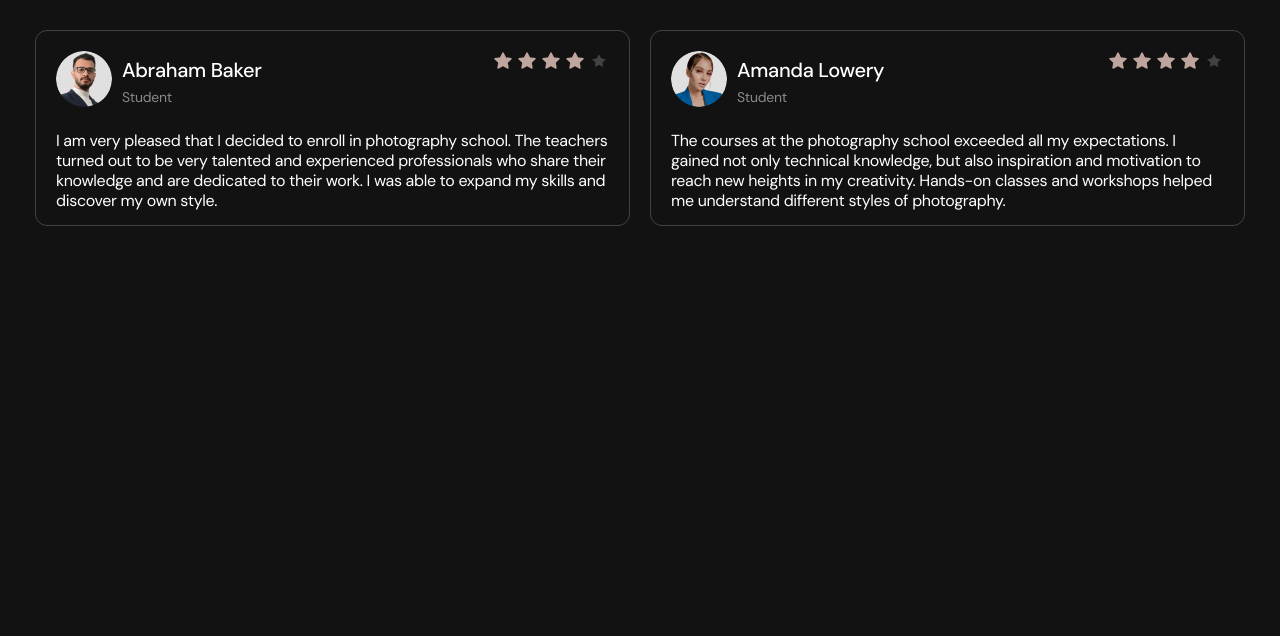
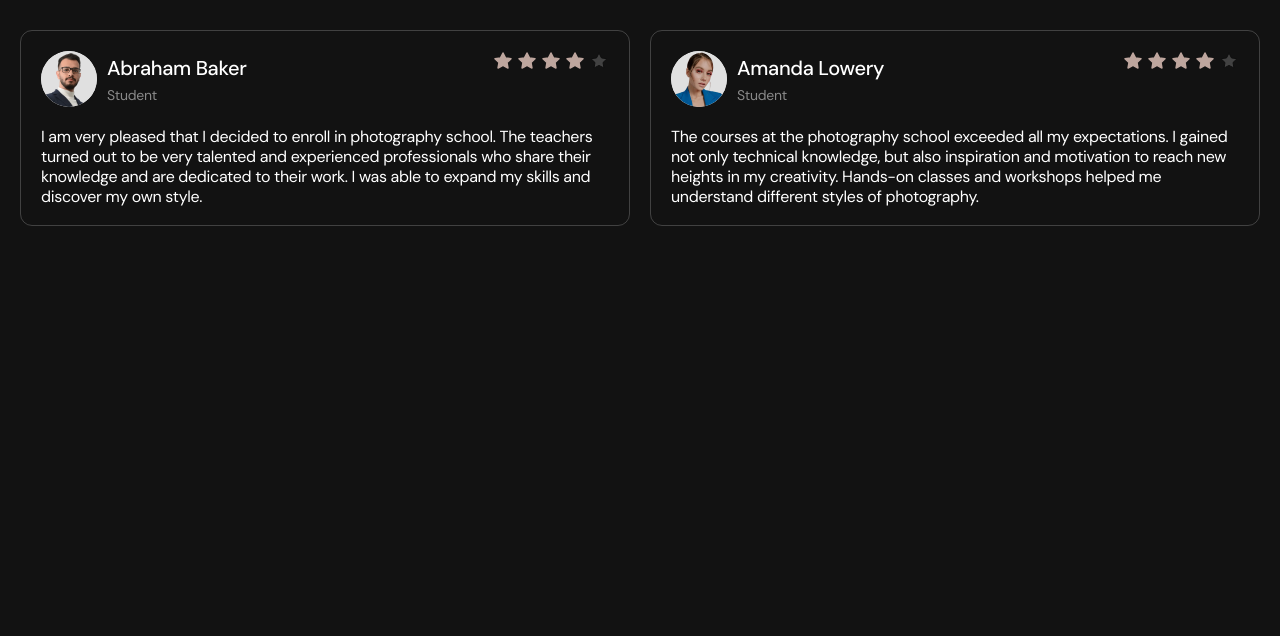
Before and after one commit to hllverel/group-d-html-css-poject-november, a website built with Vite: page src/index.html in a window 1280 px wide. Shown: the part 164-800 px from the top of the page. Built offline with nearby package versions, Linux system fonts and the light colour scheme.

Commit message:
Refactor reviews section styles in styles.css
Updated styles for the reviews section, including padding, font sizes, and layout adjustments. Removed unused media queries and improved user avatar styling.

````diff
--- a/src/css/styles.css
+++ b/src/css/styles.css
@@ -29,7 +29,6 @@ body {
   min-width: 320px;
   max-width: 1440px;
   margin: 0 auto;
-  padding: 0 20px;
 }
 
 h1 {
@@ -76,7 +75,7 @@ ul {
 
 section {
   margin: 0;
-  padding: 20px 0;
+  padding: 20px;
 }
 
 section ul {
@@ -87,48 +86,49 @@ section ul {
 }
 /* #endregion */
 
-/* ===== REVIEWS SECTION - MOBILE FIRST ===== */
+/* #region media queries for tablets */
+@media (min-width: 768px) {
+}
+/* #endregion */
+
+/* #region media queries for desktop */
+@media (min-width: 1280px) {
+}
+/* #endregion */
+/* Reviews Section */
 .reviews {
-  padding: 40px 0;
-  background-color: var(--black);
-}
-
-.reviews .container {
-  max-width: 100%;
+  width: 1240px;
+  margin: 0 auto;
+  padding: 50px 0;
 }
 
 .reviews-title {
   font-weight: 500;
-  font-size: 32px;
-  line-height: 1.125;
+  font-size: 48px;
+  line-height: 54px;
   letter-spacing: -0.04em;
   color: var(--white);
-  margin-bottom: 40px;
+  margin-bottom: 50px;
 }
 
 .reviews-cards {
+  width: 1240px;
   display: flex;
-  flex-direction: column;
   gap: 20px;
 }
 
 .review-card {
+  width: 610px;
+  height: 196px;
   border-radius: 12px;
   border: 1px solid rgba(255, 255, 255, 0.2);
   padding: 20px;
-  background: transparent;
-  opacity: 1;
-}
-
-/* Mobile ve tablet'te ikinci kartı gizle */
-.review-card:nth-child(2) {
-  display: none;
 }
 
 .review-header {
   display: flex;
-  flex-direction: column;
-  gap: 20px;
+  justify-content: space-between;
+  align-items: flex-start;
   margin-bottom: 20px;
 }
 
@@ -138,11 +138,11 @@ section ul {
   align-items: center;
 }
 
-.user-avatar img {
-  border-radius: 50%;
+.user-avatar {
   width: 56px;
   height: 56px;
-  object-fit: cover;
+  border-radius: 100px;
+  background: #e0e0e0;
 }
 
 .user-details {
@@ -154,14 +154,14 @@ section ul {
 .user-name {
   font-weight: 500;
   font-size: 20px;
-  line-height: 1.4;
+  line-height: 28px;
   color: var(--white);
 }
 
 .user-role {
   font-weight: 400;
   font-size: 14px;
-  line-height: 1.285;
+  line-height: 18px;
   letter-spacing: -0.02em;
   color: rgba(255, 255, 255, 0.5);
 }
@@ -169,91 +169,23 @@ section ul {
 .stars {
   display: flex;
   gap: 4px;
-  align-self: flex-start;
-}
-
-.star-icon {
-  width: 20px;
-  height: 20px;
 }
 
 .review-text {
   font-weight: 400;
-  font-size: 14px;
-  line-height: 1.285;
+  font-size: 16px;
+  line-height: 20px;
   letter-spacing: -0.02em;
   color: var(--white);
 }
-
-/* #region media queries for tablets */
-@media (min-width: 768px) {
-  .container {
-    padding: 0 32px;
-  }
-
-  .reviews {
-    padding: 50px 0;
-  }
-
-  .reviews-title {
-    font-size: 48px;
-    line-height: 1.125;
-    margin-bottom: 50px;
-  }
-
-  .review-header {
-    flex-direction: row;
-    justify-content: space-between;
-    align-items: flex-start;
-    gap: 0;
-  }
-
-  .stars {
-    align-self: flex-start;
-  }
-
-  .review-text {
-    font-size: 16px;
-    line-height: 1.25;
-  }
-
-  /* Tablet'te de ikinci kart gizli kalsın */
-  .review-card:nth-child(2) {
-    display: none;
-  }
+.star-icon {
+  width: 20px;
+  height: 20px;
+   fill: currentColor;
 }
-/* #endregion */
-
-/* #region media queries for desktop 1280px+ */
-@media (min-width: 1280px) {
-  .container {
-    padding: 0 15px;
-    max-width: 1240px;
-  }
-
-  .reviews {
-    padding: 50px 0;
-  }
-
-  .reviews-cards {
-    flex-direction: row;
-    gap: 20px;
-    width: 100%;
-    max-width: 1240px;
-    height: 196px;
-    opacity: 1;
-    margin: 0 auto;
-  }
-
-  .review-card {
-    width: calc(50% - 10px);
-    max-width: 610px;
-    height: 196px;
-  }
-
-  /* Desktop'ta her iki kart da gözüksün */
-  .review-card:nth-child(2) {
-    display: block;
-  }
+.user-avatar img {
+  border-radius: 50%;
+  width: 56px;
+  height: 56px;
+  object-fit: cover;
 }
-/* #endregion ```
````
